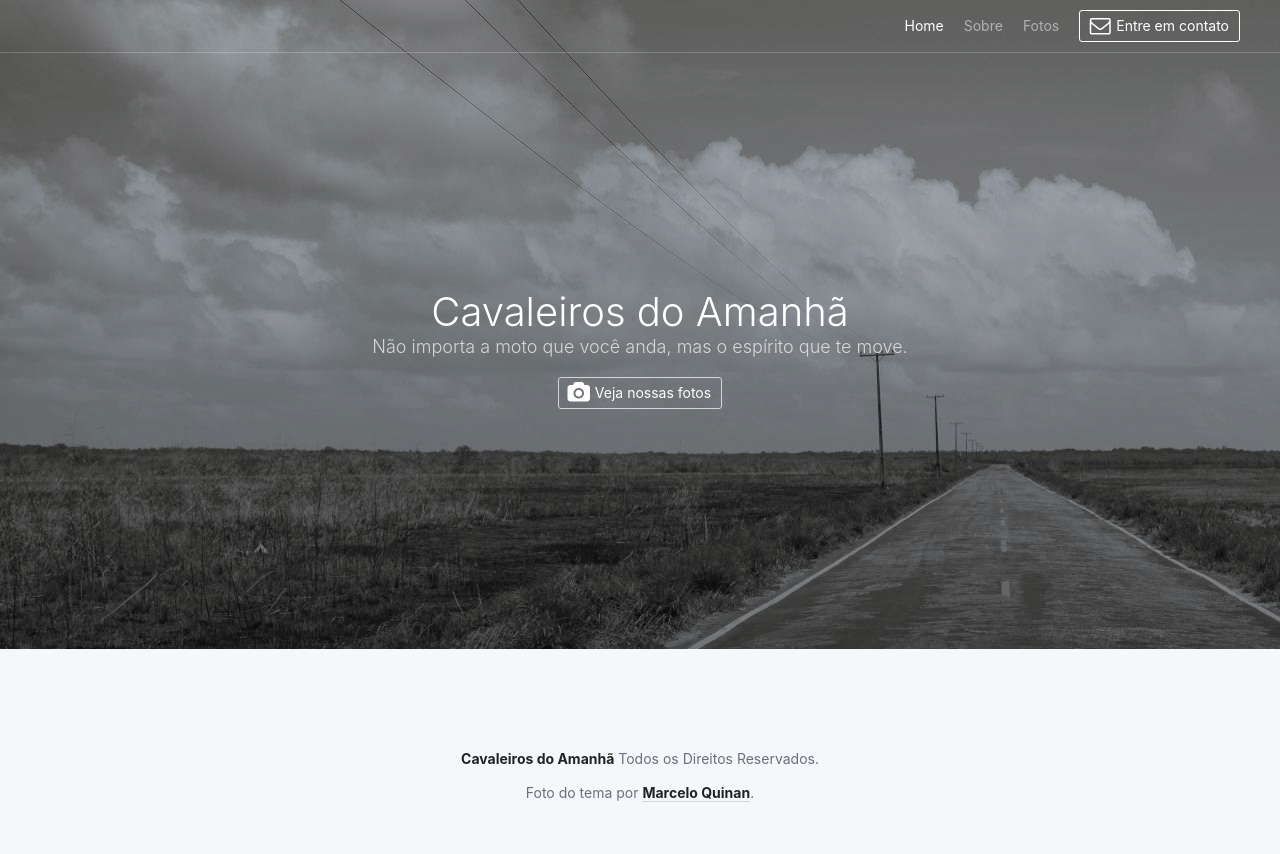
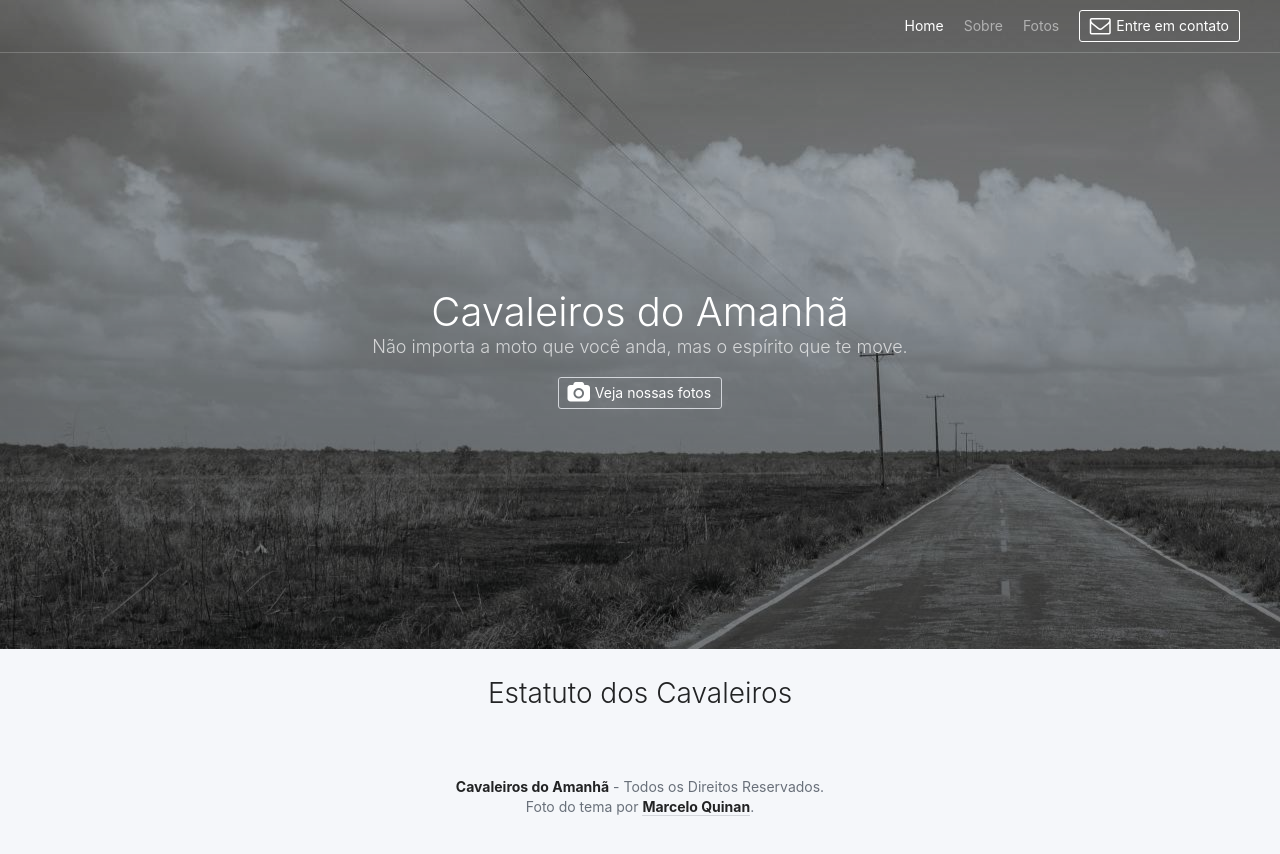
Before and after one commit to cavaleirosdoamanha/cavaleirosdoamanha.github.io, a plain HTML site: page index.html in a window 1280 px wide. Drawn offline with Linux system fonts and the light colour scheme.

Commit message:
ajustes no template base

```diff
--- a/index.html
+++ b/index.html
@@ -68,7 +68,7 @@
   <div class="hero-cta">
     <nav class="level">
       <div class="level-item has-text-centered">
-        <p class="title"></p>
+        <p class="title">Estatuto dos Cavaleiros</p>
       </div>
     </nav>
   </div>
@@ -76,9 +76,8 @@
     <div class="container">
       <div class="content has-text-centered">
         <p>
-          <strong>Cavaleiros do Amanhã</strong> Todos os Direitos Reservados.
-        </p>
-        <p>
+          <strong>Cavaleiros do Amanhã</strong> - Todos os Direitos Reservados.
+          <br>
           Foto do tema por <a href="https://unsplash.com/@marceloquinan" target="_blank"><strong>Marcelo Quinan</strong></a>.
         </p>
       </div>
```
